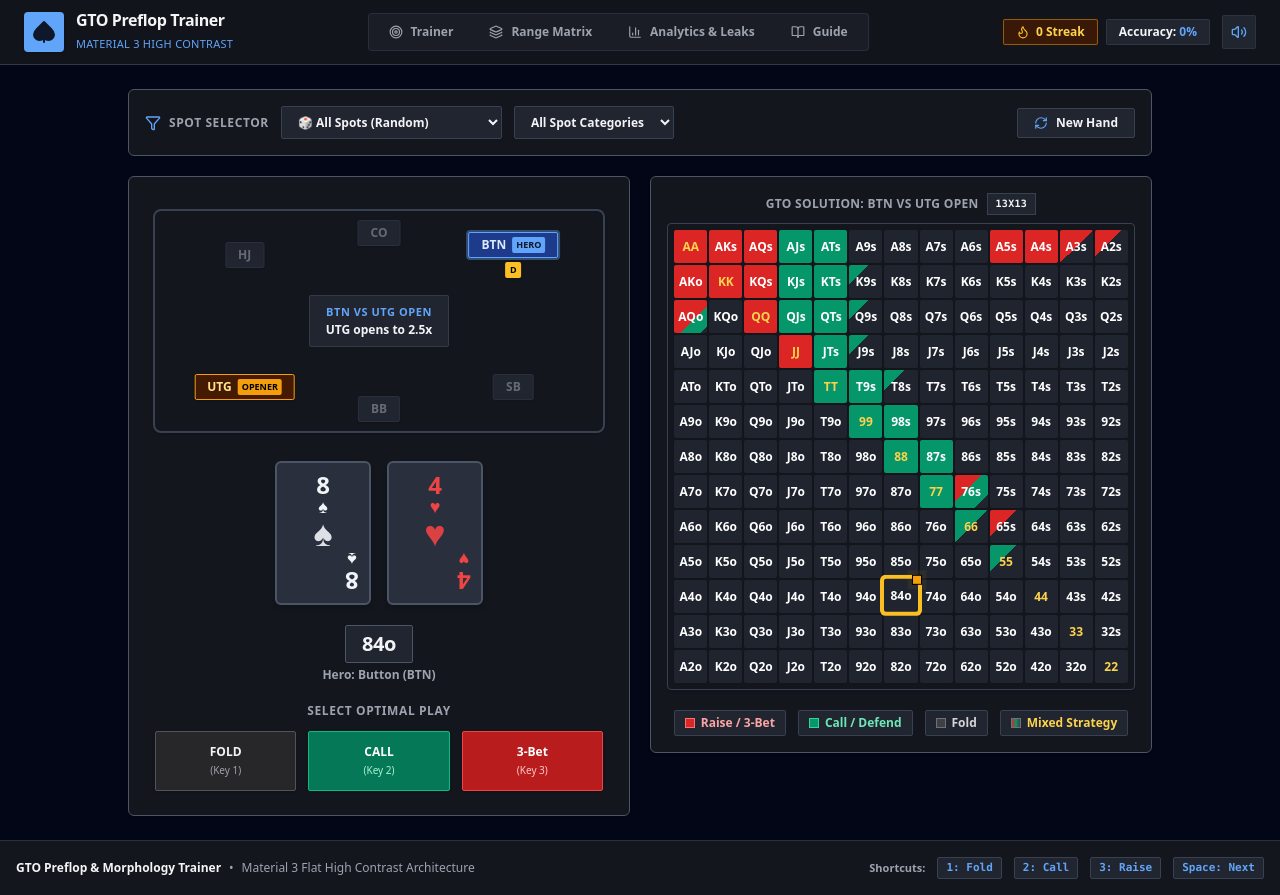
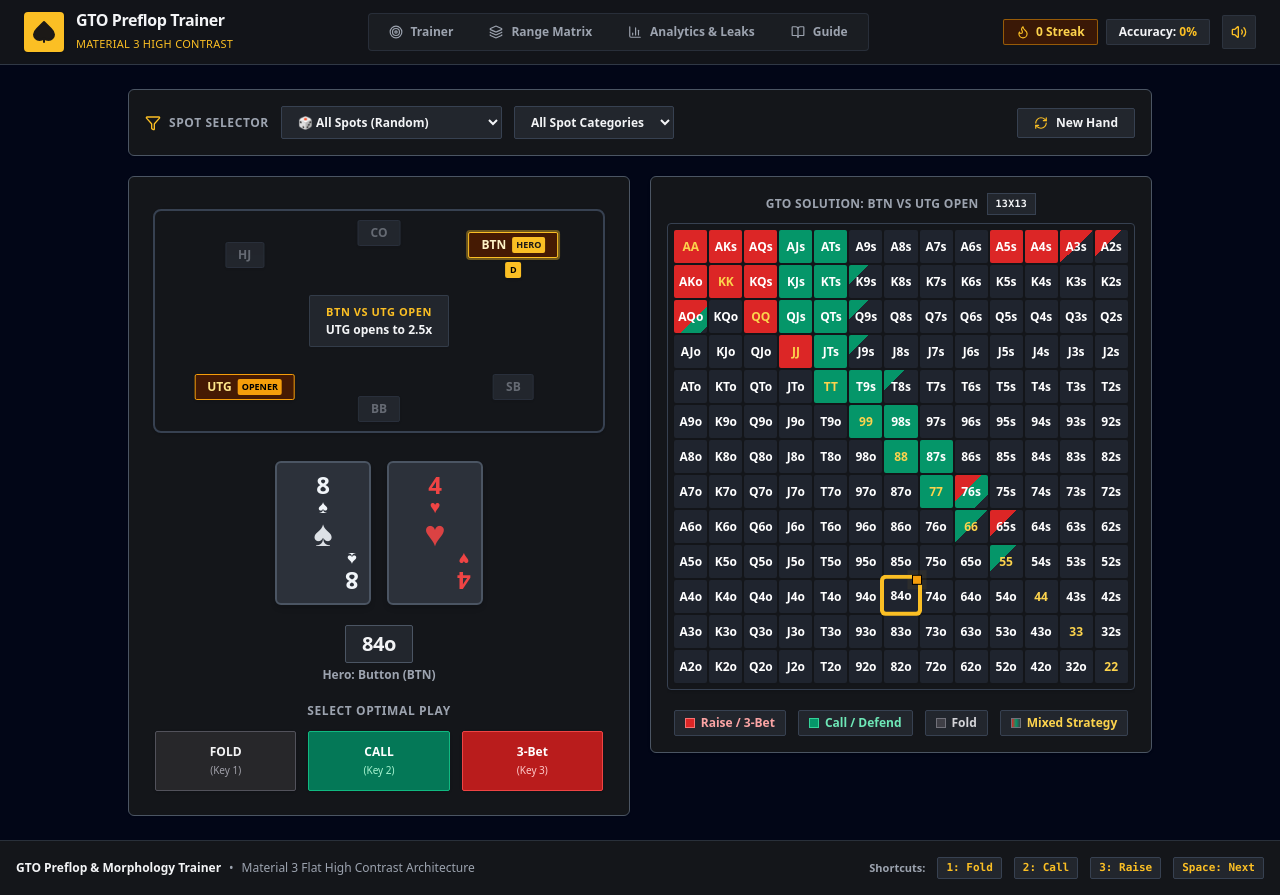
Before and after one commit to Rizehigh/gto-preflop-trainer, a React (Vite) app: page / in a window 1280 px wide. Built offline with nearby package versions, Linux system fonts and the light colour scheme.

Commit message:
style: replace blue theme with high-contrast Gold & Emerald palette

```diff
--- a/src/components/GuideTab.tsx
+++ b/src/components/GuideTab.tsx
@@ -78,7 +78,7 @@ export const GuideTab: React.FC = () => {
               <span className="font-bold text-m3-primary">Button (BTN)</span>
               <span className="text-m3-onSurfaceVariant block text-[11px]">Best seat at the table. Opens wide (~44% range) and acts last on every postflop street.</span>
             </div>
-            <span className="px-3 py-1 bg-m3-primaryContainer text-m3-onPrimaryContainer font-bold rounded-m3-xs">Widest</span>
+            <span className="px-3 py-1 bg-amber-950 text-amber-300 font-bold rounded-m3-xs border border-amber-500">Widest</span>
           </div>
 
           <div className="bg-m3-surfaceContainerHigh p-3.5 rounded-m3-xs border border-m3-outlineVariant flex justify-between items-center text-xs">
@@ -86,7 +86,7 @@ export const GuideTab: React.FC = () => {
               <span className="font-bold text-m3-primary">Big Blind (BB)</span>
               <span className="text-m3-onSurfaceVariant block text-[11px]">Already posted 1 BB. Defends wide against opens due to discounted call odds.</span>
             </div>
-            <span className="px-3 py-1 bg-amber-950 text-amber-300 font-bold rounded-m3-xs border border-amber-500">Defensive</span>
+            <span className="px-3 py-1 bg-emerald-950 text-emerald-300 font-bold rounded-m3-xs border border-emerald-500">Defensive</span>
           </div>
         </div>
       </div>
@@ -114,7 +114,7 @@ export const GuideTab: React.FC = () => {
           </div>
 
           <div className="bg-m3-surfaceContainerHigh p-4 rounded-m3-xs border border-m3-outlineVariant space-y-1.5">
-            <h4 className="font-bold text-blue-300 text-xs">Ace Blockers & 3-Bet Bluffs</h4>
+            <h4 className="font-bold text-emerald-300 text-xs">Ace Blockers & 3-Bet Bluffs</h4>
             <p className="text-m3-onSurfaceVariant leading-relaxed">
               Holding an Ace (like A5s or A4s) reduces the chances your opponent holds AA or AK by 50%! Perfect for 3-bet bluffs.
             </p>
--- a/src/components/MorphologyExplanation.tsx
+++ b/src/components/MorphologyExplanation.tsx
@@ -62,7 +62,7 @@ export const MorphologyExplanation: React.FC<MorphologyExplanationProps> = ({
 
         <button
           onClick={onNext}
-          className="px-4 py-2 bg-m3-primary hover:bg-blue-400 text-m3-onPrimary font-extrabold rounded-m3-xs shadow transition-all shrink-0 text-xs flex items-center gap-1.5 active:scale-95"
+          className="px-4 py-2 bg-m3-primary hover:bg-amber-300 text-m3-onPrimary font-extrabold rounded-m3-xs shadow transition-all shrink-0 text-xs flex items-center gap-1.5 active:scale-95"
         >
           <span>Next Hand</span>
           <span className="text-[10px] opacity-80 hidden sm:inline">(Space)</span>
@@ -99,7 +99,7 @@ export const MorphologyExplanation: React.FC<MorphologyExplanationProps> = ({
           </div>
 
           <div className="bg-m3-surfaceContainerHigh p-3 rounded-m3-sm border border-m3-outlineVariant flex items-start gap-2.5">
-            <Shield className="w-4 h-4 text-blue-400 shrink-0 mt-0.5" />
+            <Shield className="w-4 h-4 text-emerald-400 shrink-0 mt-0.5" />
             <div>
               <div className="font-bold text-m3-onSurface">Blocker Value</div>
               <div className="text-m3-onSurfaceVariant mt-0.5 font-medium">{insight.blockerValue}</div>
--- a/src/index.css
+++ b/src/index.css
@@ -8,9 +8,9 @@
   }
 }
 
-/* Crisp Dark Material 3 Design System - Sharp & High Contrast */
+/* Crisp Dark Material 3 Design System - Gold & Charcoal (Zero Blue) */
 body {
-  background-color: #0d0e12;
+  background-color: #0d0e11;
   color: #f3f4f6;
   font-family: 'Roboto Flex', -apple-system, BlinkMacSystemFont, 'Segoe UI', Roboto, sans-serif;
   -webkit-font-smoothing: antialiased;
@@ -29,7 +29,7 @@ body {
 }
 
 .m3-button-filled {
-  @apply bg-m3-primary text-m3-onPrimary font-semibold rounded-m3-sm px-5 py-2 shadow transition-all hover:bg-blue-400 active:scale-[0.99] disabled:opacity-40 disabled:pointer-events-none;
+  @apply bg-m3-primary text-m3-onPrimary font-bold rounded-m3-sm px-5 py-2 shadow transition-all hover:bg-amber-300 active:scale-[0.99] disabled:opacity-40 disabled:pointer-events-none;
 }
 
 .m3-button-tonal {
--- a/src/utils/pokerUtils.ts
+++ b/src/utils/pokerUtils.ts
@@ -20,14 +20,14 @@ export const SUIT_NAMES: Record<Suit, string> = {
 export const SUIT_COLORS: Record<Suit, string> = {
   s: 'text-slate-100', // Spades
   h: 'text-red-500',   // Hearts
-  d: 'text-blue-400',  // Diamonds
-  c: 'text-emerald-500' // Clubs
+  d: 'text-amber-400', // Diamonds (Warm Gold)
+  c: 'text-emerald-500' // Clubs (Emerald Green)
 };
 
 export const SUIT_BG: Record<Suit, string> = {
   s: 'bg-slate-800 text-slate-100 border border-slate-700',
   h: 'bg-red-950/80 text-red-400 border border-red-800/50',
-  d: 'bg-blue-950/80 text-blue-400 border border-blue-800/50',
+  d: 'bg-amber-950/80 text-amber-400 border border-amber-800/50',
   c: 'bg-emerald-950/80 text-emerald-400 border border-emerald-800/50'
 };
 
--- a/tailwind.config.js
+++ b/tailwind.config.js
@@ -8,29 +8,29 @@ export default {
     extend: {
       colors: {
         m3: {
-          surface: '#0d0e12',
-          surfaceContainerLow: '#14161d',
-          surfaceContainer: '#1a1d26',
-          surfaceContainerHigh: '#212530',
-          surfaceContainerHighest: '#2a2f3d',
-          surfaceBright: '#343a4b',
+          surface: '#0d0e11',
+          surfaceContainerLow: '#14161a',
+          surfaceContainer: '#1a1d22',
+          surfaceContainerHigh: '#22262d',
+          surfaceContainerHighest: '#2c313a',
+          surfaceBright: '#363d48',
 
-          primary: '#60a5fa',           // Crisp Soft Blue
-          onPrimary: '#0f172a',
-          primaryContainer: '#1e3a8a',   // Deep Blue Container
-          onPrimaryContainer: '#dbeafe',
+          primary: '#fbbf24',           // Warm Vivid Gold / Amber (Zero Blue!)
+          onPrimary: '#1c1917',
+          primaryContainer: '#451a03',   // Deep Gold/Amber Container
+          onPrimaryContainer: '#fef3c7',
 
-          secondary: '#38bdf8',
-          onSecondary: '#0c4a6e',
-          secondaryContainer: '#1e293b', // Crisp Dark Slate
-          onSecondaryContainer: '#f1f5f9',
+          secondary: '#34d399',          // Crisp Emerald / Mint Accent
+          onSecondary: '#064e3b',
+          secondaryContainer: '#064e3b', // Deep Emerald Container
+          onSecondaryContainer: '#a7f3d0',
 
-          tertiary: '#fbbf24',          // Gold Accent
-          onTertiary: '#451a03',
-          tertiaryContainer: '#78350f',
-          onTertiaryContainer: '#fef3c7',
+          tertiary: '#f87171',           // Coral Red Accent
+          onTertiary: '#450a0a',
+          tertiaryContainer: '#7f1d1d',
+          onTertiaryContainer: '#fee2e2',
 
-          error: '#f87171',
+          error: '#ef4444',
           onError: '#450a0a',
           errorContainer: '#7f1d1d',
           onErrorContainer: '#fee2e2',
```
